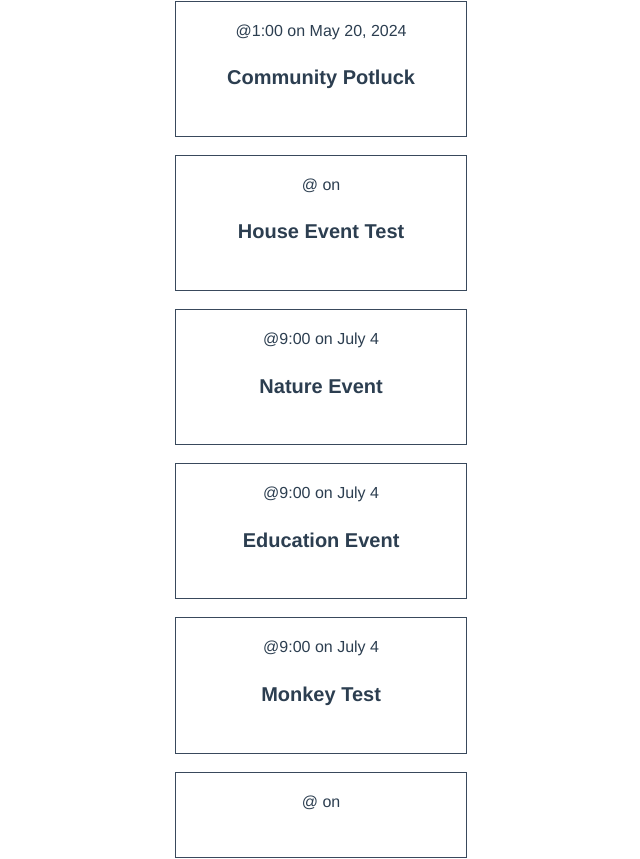
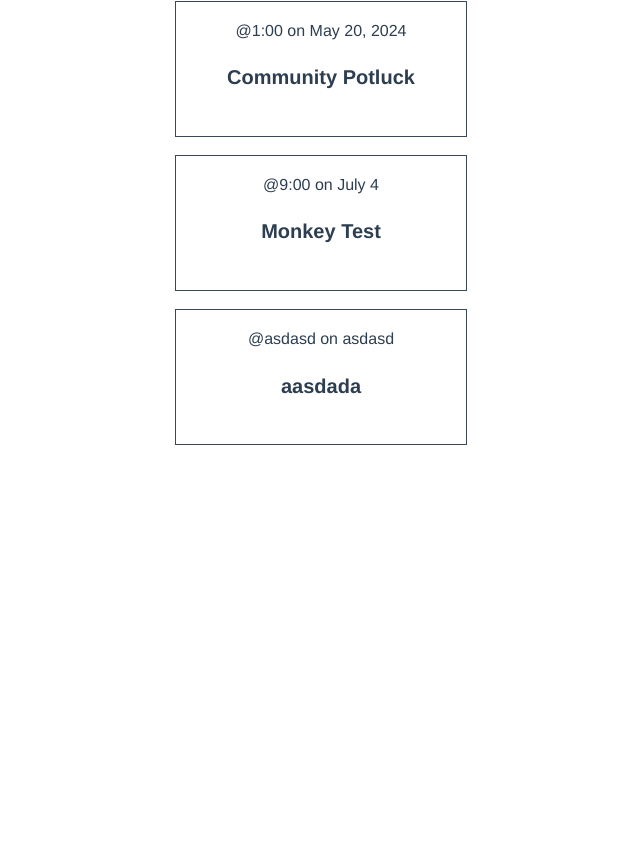
Before and after one commit to Q16solver/Apollo-GraphQL, a Vue app in the folder frontend/: page / in a window 1280 px wide. Shown: the part 782-1641 px from the top of the page, without its empty margins (319-959 px from the left). After the commit the page ends 1253 px from the top, so only its background shows below. Built offline with nearby package versions, Linux system fonts and the light colour scheme; data requests are answered from the project's data file.

Commit message:
Added basic mutation

```diff
--- a/frontend/db.json
+++ b/frontend/db.json
@@ -1,7 +1,7 @@
 {
   "events": [
     {
-      "id": 123,
+      "id": "0193dd4c-1879-4657-9678-e9171210fc3f",
       "category": "animal welfare",
       "title": "Cat Adoption Day",
       "description": "Find your new feline friend at this event.",
@@ -11,7 +11,7 @@
       "organizer": "Kat Laydee"
     },
     {
-      "id": 456,
+      "id": "afbad1fc-7727-449c-bc36-004ed9847756",
       "category": "food",
       "title": "Community Gardening",
       "description": "Join us as we tend to the community edible plants.",
@@ -21,7 +21,7 @@
       "organizer": "Fern Pollin"
     },
     {
-      "id": 789,
+      "id": "110e8dea-5ed5-47d2-acd7-a65478839aa6",
       "category": "sustainability",
       "title": "Beach Cleanup",
       "description": "Help pick up trash along the shore.",
@@ -51,36 +51,6 @@
       "organizer": "Adam Jahr"
     },
     {
-      "id": "110e8dea-5ed5-47d2-acd7-a65478839aa6",
-      "category": "housing",
-      "title": "House Event Test",
-      "description": "",
-      "location": "",
-      "date": "",
-      "time": "",
-      "organizer": "Adam Jahr"
-    },
-    {
-      "id": "0193dd4c-1879-4657-9678-e9171210fc3f",
-      "category": "nature",
-      "title": "Nature Event",
-      "description": "Description here",
-      "location": "wilderness",
-      "date": "July 4",
-      "time": "9:00",
-      "organizer": "Adam Jahr"
-    },
-    {
-      "id": "afbad1fc-7727-449c-bc36-004ed9847756",
-      "category": "education",
-      "title": "Education Event",
-      "description": "Learning time",
-      "location": "School",
-      "date": "July 4",
-      "time": "9:00",
-      "organizer": "Adam Jahr"
-    },
-    {
       "id": "b1220465-e318-4a8f-976d-e125fa608811",
       "category": "animal welfare",
       "title": "Monkey Test",
@@ -88,26 +58,6 @@
       "location": "locafkjdf",
       "date": "July 4",
       "time": "9:00",
-      "organizer": "Adam Jahr"
-    },
-    {
-      "id": "15a10594-2b39-46de-bfba-6bf7168a003f",
-      "category": "",
-      "title": "",
-      "description": "",
-      "location": "",
-      "date": "",
-      "time": "",
-      "organizer": "Adam Jahr"
-    },
-    {
-      "id": "dc627e04-d719-4616-a004-e1be385a60be",
-      "category": "",
-      "title": "",
-      "description": "",
-      "location": "",
-      "date": "",
-      "time": "",
       "organizer": "Adam Jahr"
     },
     {
@@ -119,36 +69,6 @@
       "date": "asdasd",
       "time": "asdasd",
       "organizer": "Adam Jahr"
-    },
-    {
-      "id": "61034fe9-cf5e-41f3-bb70-58332345e0ad",
-      "category": "",
-      "title": "",
-      "description": "",
-      "location": "",
-      "date": "",
-      "time": "",
-      "organizer": "Adam Jahr"
-    },
-    {
-      "id": "f9b7ed27-d5bc-4003-8c46-e96631e69671",
-      "category": "",
-      "title": "",
-      "description": "",
-      "location": "",
-      "date": "",
-      "time": "",
-      "organizer": "Adam Jahr"
-    },
-    {
-      "id": "b3bf41f9-a59a-4ff4-9314-d093b199914e",
-      "category": "",
-      "title": "",
-      "description": "",
-      "location": "",
-      "date": "",
-      "time": "",
-      "organizer": "Adam Jahr"
     }
   ]
 }
--- a/frontend/src/views/ErrorDisplay.vue
+++ b/frontend/src/views/ErrorDisplay.vue
@@ -7,6 +7,6 @@
 import { defineComponent } from "@vue/runtime-core";
 
 export default defineComponent({
-  props: ["error"],
+  props: { error: { type: String } },
 });
 </script>
--- a/frontend/src/views/EventCreate.vue
+++ b/frontend/src/views/EventCreate.vue
@@ -74,7 +74,7 @@ export default defineComponent({
       } catch (error) {
         this.$router.push({
           name: "ErrorDisplay",
-          params: { error },
+          params: { error: (error as Error).message },
         });
       }
     },
--- a/frontend/src/views/EventDetails.vue
+++ b/frontend/src/views/EventDetails.vue
@@ -18,7 +18,7 @@ export default defineComponent({
     } catch (error) {
       this.$router.push({
         name: "ErrorDisplay",
-        params: { error: error },
+        params: { error: (error as Error).message },
       });
     }
   },
--- a/frontend/src/views/EventList.vue
+++ b/frontend/src/views/EventList.vue
@@ -18,7 +18,7 @@ export default defineComponent({
     } catch (error) {
       this.$router.push({
         name: "ErrorDisplay",
-        params: { error: error },
+        params: { error: (error as Error).message },
       });
     }
   },
```
Also changed, not shown: frontend/src/generated/graphql.ts (+38 -0 lines), frontend/src/graphql/mutations/createEvent.graphql (added, +12 -0 lines), frontend/.eslintrc.js, 2 other files (tests, documents, lock files or other folders).
